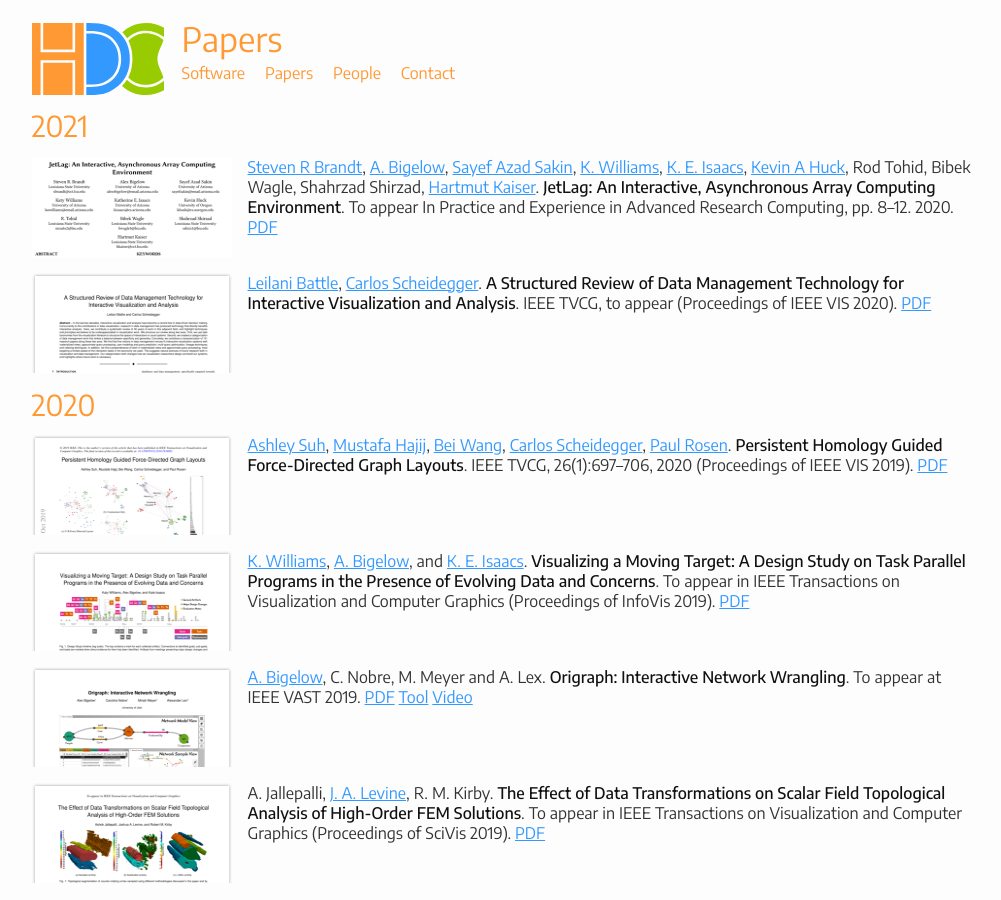
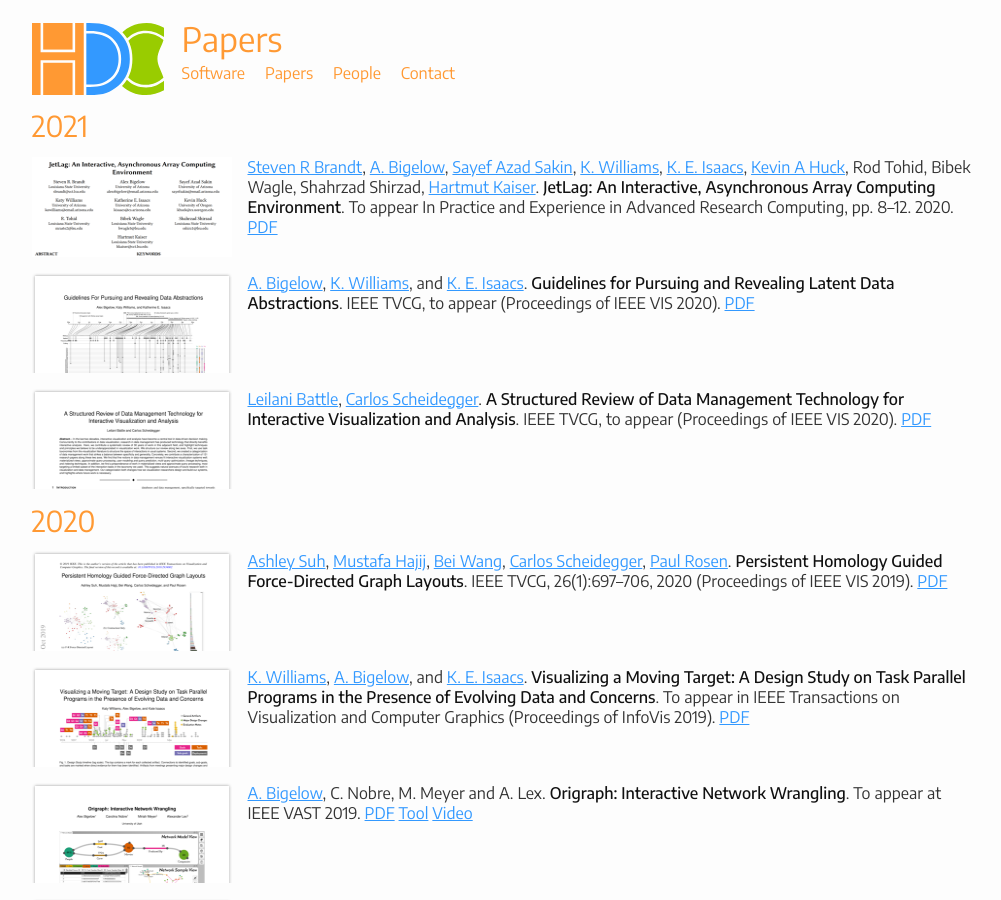
Before and after one commit to hdc-arizona/hdc-arizona.github.io, a Jekyll site: the page built from publications.md, in a window 1280 px wide and 900 px high. Shown: the whole window, without its empty margins (136-1137 px from the left). Built offline with Jekyll 4.4.1, drawn with Linux system fonts in a browser that asks for light colours.

Commit message:
Add 2020 infovis paper

```diff
--- a/publications.md
+++ b/publications.md
@@ -8,6 +8,12 @@ title: Papers
 [<img class="pubthumb" src="papers/thumbs/parc_jetlag_2020.png">](papers/parc_jetlag_2020.pdf)
 [Steven R Brandt](https://www.cct.lsu.edu/~sbrandt/), [A. Bigelow](https://alex-r-bigelow.github.io/), [Sayef Azad Sakin](https://www.cs.arizona.edu/person/sayef-azad-sakin), [K. Williams](https://hdc.cs.arizona.edu/people/kawilliams/), [K. E. Isaacs](https://hdc.cs.arizona.edu/people/kisaacs/), [Kevin A Huck](http://ix.cs.uoregon.edu/~khuck/), Rod  Tohid, Bibek  Wagle, Shahrzad  Shirzad, [Hartmut  Kaiser](https://www.lsu.edu/eng/cse/people/faculty/kaiser.php). **JetLag: An Interactive, Asynchronous Array Computing Environment**. To appear In Practice and Experience in Advanced Research Computing, pp. 8–12. 2020.
 [PDF](papers/parc_jetlag_2020.pdf)
+
+<div class="pubdiv"></div>
+
+[<img class="pubthumb" src="papers/thumbs/infovis_2020_abstractionGuidelines.png">](papers/infovis_2020_abstractionGuidelines.pdf)
+[A. Bigelow](https://alex-r-bigelow.github.io/), [K. Williams](https://hdc.cs.arizona.edu/people/kawilliams/),  and [K. E. Isaacs](https://hdc.cs.arizona.edu/people/kisaacs/). **Guidelines for Pursuing and Revealing Latent Data Abstractions**. IEEE TVCG, to appear (Proceedings of IEEE VIS 2020).
+[PDF](papers/infovis_2020_abstractionGuidelines.pdf)
 
 <div class="pubdiv"></div>
 
```
Also changed, not shown: papers/thumbs/infovis_2020_abstractionGuidelines.png (added), 1 other file.
